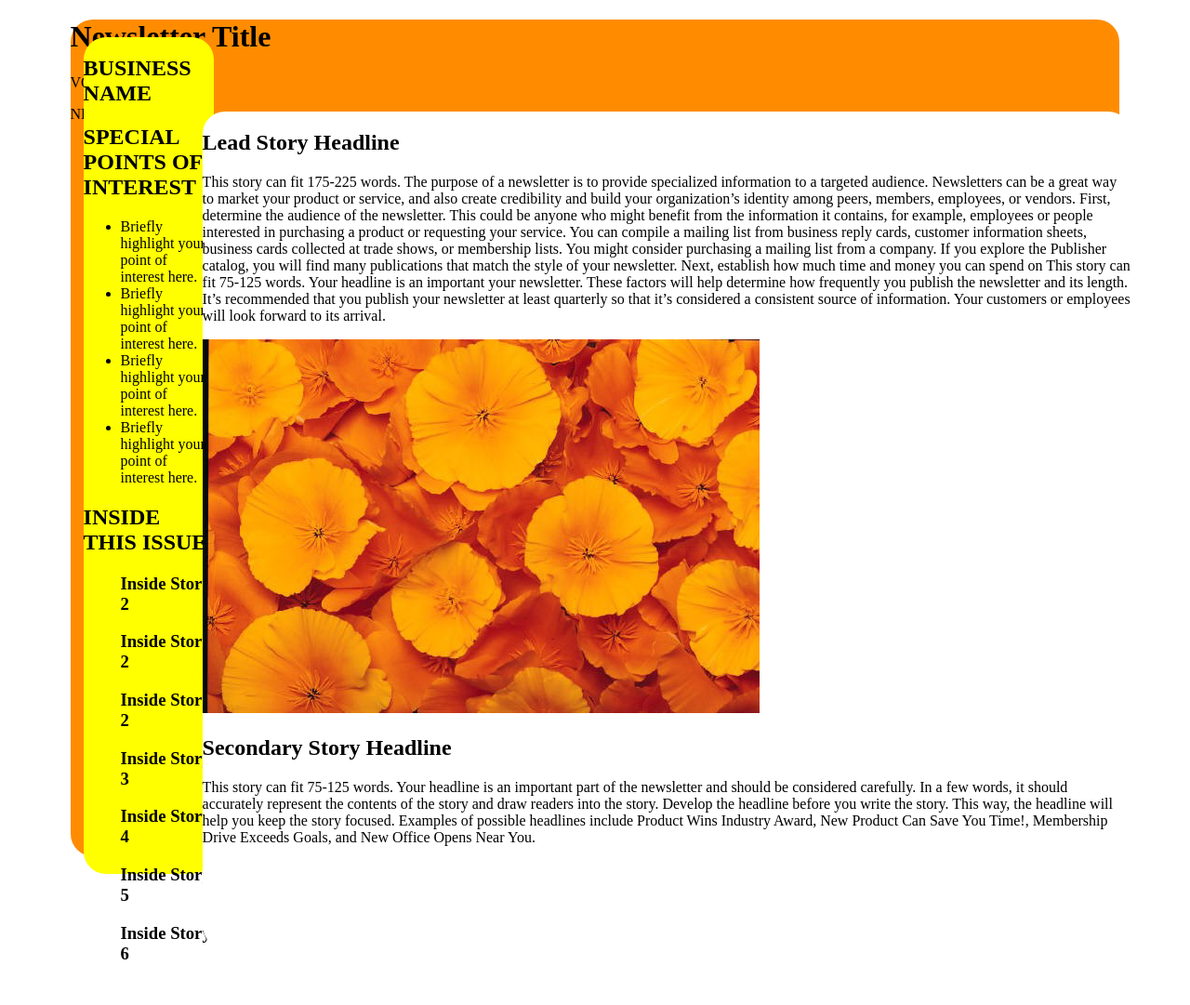
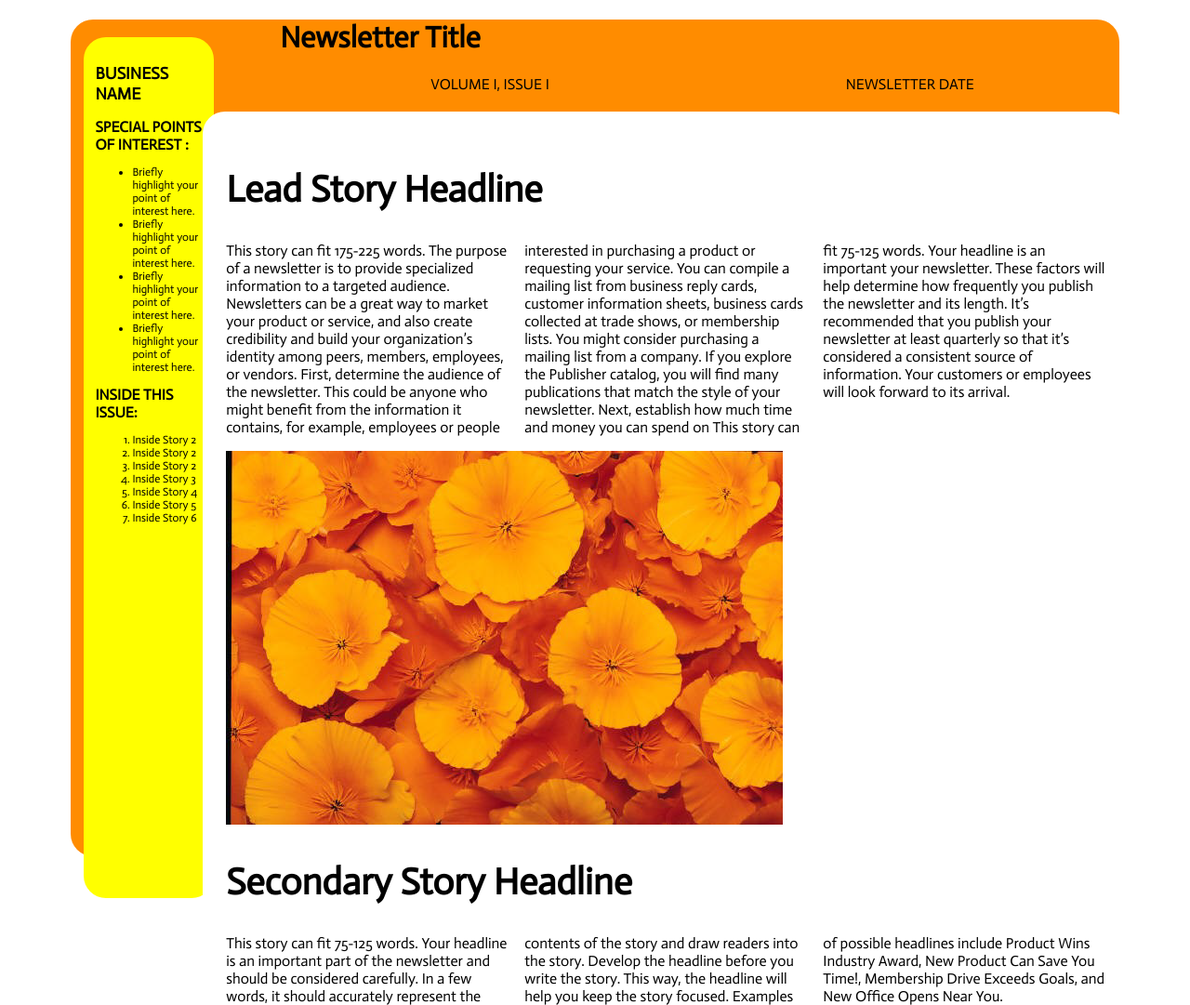
Before and after one commit to igerardoh/newsletter-web-template, a plain HTML site: page source/index.html in a window 1280 px wide. Shown: the whole page at 93% size. Before the commit the page ends 1037 px from the top, so only its background shows below. Drawn offline with Linux system fonts and the light colour scheme.

Commit message:
improve the css style in the content

```diff
--- a/source/index.html
+++ b/source/index.html
@@ -3,6 +3,7 @@
 <link href="style/style.css">
 <head>
     <title>My First Publication</title>
+    <link href="https://fonts.googleapis.com/css?family=Actor" rel="stylesheet">
     <link rel="stylesheet" href="style/style.css">
     <meta http-equiv="Content-type" content="text/html" charset="utf-8">
     <!-- see http://webdesign.tutsplus.com/tutorials/htmlcss-tutorials/quick-tip-dont-forget-the-viewport-meta-tag -->
@@ -15,39 +16,44 @@
     </style>
 </head>
 <body>
-    <header class="rounding orngbackground">
-        <h1>Newsletter Title</h1>
-        <p1>VOLUME I, ISSUE I</p1><p>NEWSLETTER DATE</p>
-    </header>
+    <div class="rounding orngbackground">
+        <header>
+            <h1 id="mainTitle">Newsletter Title</h1>
+            <div id="mainTitleSubLevel">
+                <p>VOLUME I, ISSUE I</p>
+                <p>NEWSLETTER DATE</p>
+            </div>
+        </header>
+    </div>
     <aside class="rounding yellbackground">
-        <h1>BUSINESS NAME</h1>
-        <h2>SPECIAL POINTS OF INTEREST</h2>
-        <ul>
+        <h1 id="businessName">BUSINESS NAME</h1>
+        <h2 class="navTitles">SPECIAL POINTS OF INTEREST :</h2>
+        <ul class=navSubItems>
             <li>Briefly highlight your point of interest here.</li>
             <li>Briefly highlight your point of interest here.</li>
             <li>Briefly highlight your point of interest here.</li>
             <li>Briefly highlight your point of interest here.</li>
         </ul>
-        <h2>INSIDE THIS ISSUE:</h2>
-        <ul>
-            <h3>Inside Story 2</h3>
-            <h3>Inside Story 2</h3>
-            <h3>Inside Story 2</h3>
-            <h3>Inside Story 3</h3>
-            <h3>Inside Story 4</h3>
-            <h3>Inside Story 5</h3>
-            <h3>Inside Story 6</h3>
-        </ul>
+        <h2 class="navTitles">INSIDE THIS ISSUE:</h2>
+        <ol class="navSubItems">
+            <li>Inside Story 2</li>
+            <li>Inside Story 2</li>
+            <li>Inside Story 2</li>
+            <li>Inside Story 3</li>
+            <li>Inside Story 4</li>
+            <li>Inside Story 5</li>
+            <li>Inside Story 6</li>
+        </ol>
     </aside>
     <div class="rounding whitebackground">
         <article>
-            <h2>Lead Story Headline</h2>
-            <p>This story can fit 175-225 words. The purpose of a newsletter is to provide specialized information to a targeted audience. Newsletters can be a great way to market your product or service, and also create credibility and build your organization’s identity among peers, members, employees, or vendors. First, determine the audience of the newsletter. This could be anyone who might benefit from the information it contains, for example, employees or people interested in purchasing a product or requesting your service. You can compile a mailing list from business reply cards, customer information sheets, business cards collected at trade shows, or membership lists. You might consider purchasing a mailing list from a company. If you explore the Publisher catalog, you will find many publications that match the style of your newsletter. Next, establish how much time and money you can spend on This story can fit 75-125 words. Your headline is an important your newsletter. These factors will help determine how frequently you publish the newsletter and its length. It’s recommended that you publish your newsletter at least quarterly so that it’s considered a consistent source of information. Your customers or employees will look forward to its arrival.</p>
+            <h2 class="storyTitle">Lead Story Headline</h2>
+            <p class="storyContent">This story can fit 175-225 words. The purpose of a newsletter is to provide specialized information to a targeted audience. Newsletters can be a great way to market your product or service, and also create credibility and build your organization’s identity among peers, members, employees, or vendors. First, determine the audience of the newsletter. This could be anyone who might benefit from the information it contains, for example, employees or people interested in purchasing a product or requesting your service. You can compile a mailing list from business reply cards, customer information sheets, business cards collected at trade shows, or membership lists. You might consider purchasing a mailing list from a company. If you explore the Publisher catalog, you will find many publications that match the style of your newsletter. Next, establish how much time and money you can spend on This story can fit 75-125 words. Your headline is an important your newsletter. These factors will help determine how frequently you publish the newsletter and its length. It’s recommended that you publish your newsletter at least quarterly so that it’s considered a consistent source of information. Your customers or employees will look forward to its arrival.</p>
             <img src="sample-image.png" alt="sample image" title="random image">
         </article>
         <article>
-            <h2>Secondary Story Headline</h2>
-            <p>This story can fit 75-125 words. Your headline is an important part of the newsletter and should be considered carefully. In a few words, it should accurately represent the contents of the story and draw readers into the story. Develop the headline before you write the story. This way, the headline will help you keep the story focused. Examples of possible headlines include Product Wins Industry Award, New Product Can Save You Time!, Membership Drive Exceeds Goals, and New Office Opens Near You.</p>
+            <h2 class="storyTitle">Secondary Story Headline</h2>
+            <p class="storyContent">This story can fit 75-125 words. Your headline is an important part of the newsletter and should be considered carefully. In a few words, it should accurately represent the contents of the story and draw readers into the story. Develop the headline before you write the story. This way, the headline will help you keep the story focused. Examples of possible headlines include Product Wins Industry Award, New Product Can Save You Time!, Membership Drive Exceeds Goals, and New Office Opens Near You.</p>
         </article>
     </div>
 </body>
--- a/source/style/style.css
+++ b/source/style/style.css
@@ -1,32 +1,83 @@
+/****      B A S I C  -  E L E M E N T S      ****/
+
 body {
     margin: 1%;
+    font-family: 'Actor', Arial;
+}
+
+/****   C O N T E N T  -  E L E M E N T S   ****/
+   /***   o r a n g e   b l o c k   ***/
+
+#mainTitle {
+    padding-left: 20%;
+    width: 80%;
+}
+
+#mainTitleSubLevel {
+    padding-left: 20%;
+    display: flex;
+}
+
+    #mainTitleSubLevel p {
+        width: 50%;
+        margin: auto;
+        text-align: center;
+    }
+
+   /***   y e l l o w   b l o c k   ***/
+#businessName {
+    font-size: 18px;
+}
+
+.navTitles {
+    font-size: 16px;
+}
+
+.navSubItems {
+    font-size: 12px;
+}
+
+   /***   w h i t e   b l o c k   ***/
+.storyTitle{
+    font-size: 40px;
+}
+
+.storyContent {
+    -webkit-column-count: 3; /* Chrome, Safari, Opera */
+    -moz-column-count: 3; /* Firefox */
+    column-count: 3;
+}
+
+/****    B L O C K  -  C O N T A I N E R S    ****/
+
+.orngbackground {
+    background-color: darkorange;
+    width: 90%;
+    height: 900px;
+    margin: auto;
+
+}
+
+.yellbackground {
+    background-color: yellow;
+    width: 9%;
+    height: 900px;
+    position: absolute;
+    top: 5%;
+    left: 7%;
+    padding: 1%
+}
+
+.whitebackground {
+    background-color: white;
+    width: 74%;
+    height: 900px;
+    position: absolute;
+    top: 15%;
+    right: 5%;
+    padding: 2%;
 }
 
 .rounding {
     border-radius: 24px;
 }
-
-.orngbackground {
-    background-color: darkorange;
-    width: 90%;
-    height: 900px;
-    margin: auto
-}
-
-.yellbackground {
-    background-color: yellow;
-    width: 11%;
-    height: 900px;
-    position: absolute;
-    top: 5%;
-    left: 7%;
-}
-
-.whitebackground {
-    background-color: white;
-    width: 78%;
-    height: 900px;
-    position: absolute;
-    top: 15%;
-    right: 5%
-}
```
